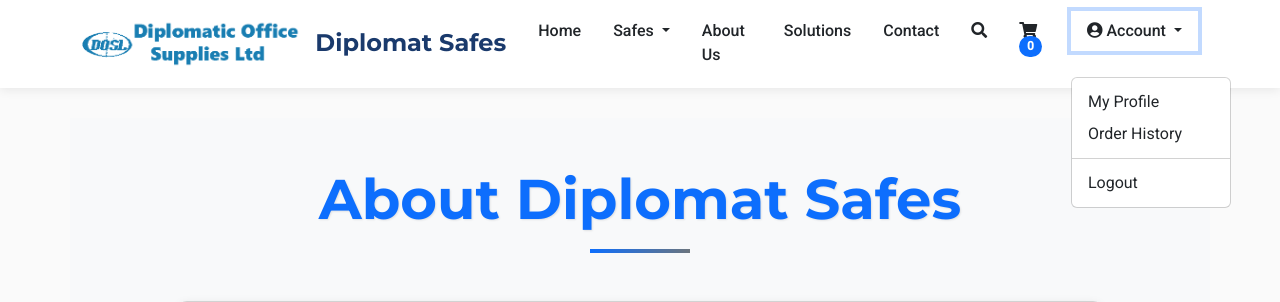
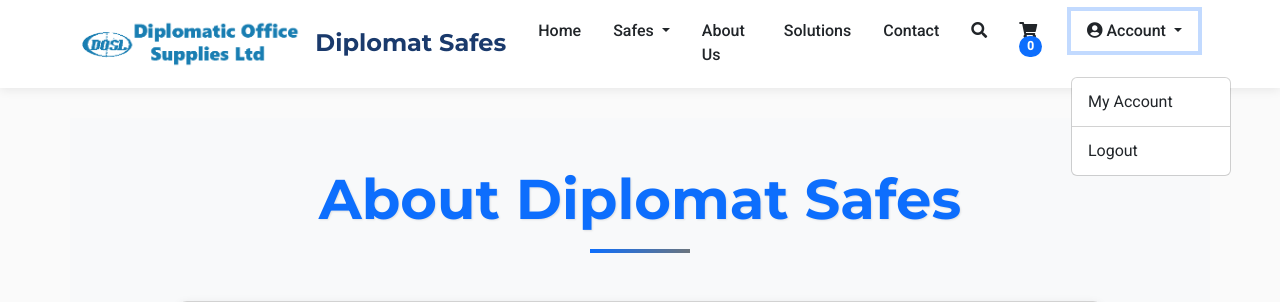
Before and after one commit to MachariaP/safes-shop, a Django app: page /about-us/ in a window 1280 px wide, after a click on "Account". Shown: the part 39-341 px from the top of the page. Run offline with Django 5.2, Linux system fonts and the light colour scheme; the visitor is signed in with stand-in values (Sample User, id 1); data that the repository does not hold is empty; parts of the project's set-up code (start-up, migrations or seed data) failed here and were passed over.

Commit message:
Update templates/base.html - Modified base template to include new static files or scripts. - Ensured compatibility with account and order_detail pages. - Improved layout or styling for consistent user interface.

```diff
--- a/templates/base.html
+++ b/templates/base.html
@@ -65,14 +65,14 @@
                             <span class="badge rounded-pill bg-primary" id="cartBadge">0</span>
                         </a>
                     </li>
+                    <!-- Inside navbar-nav ms-auto -->
 {% if user.is_authenticated %}
     <li class="nav-item dropdown">
         <a class="nav-link dropdown-toggle" href="#" id="userDropdown" role="button" data-bs-toggle="dropdown" aria-expanded="false">
             <i class="fas fa-user-circle"></i> Account
         </a>
         <div class="dropdown-menu" aria-labelledby="userDropdown">
-                                <a class="dropdown-item" href="#">My Profile</a>
-                                <a class="dropdown-item" href="#">Order History</a>
+            <a class="dropdown-item" href="{% url 'core:account' %}">My Account</a>
             <div class="dropdown-divider"></div>
             <a class="dropdown-item" href="{% url 'account_logout' %}">Logout</a>
         </div>
```
Lines whose indentation alone changed are shown as unchanged.
